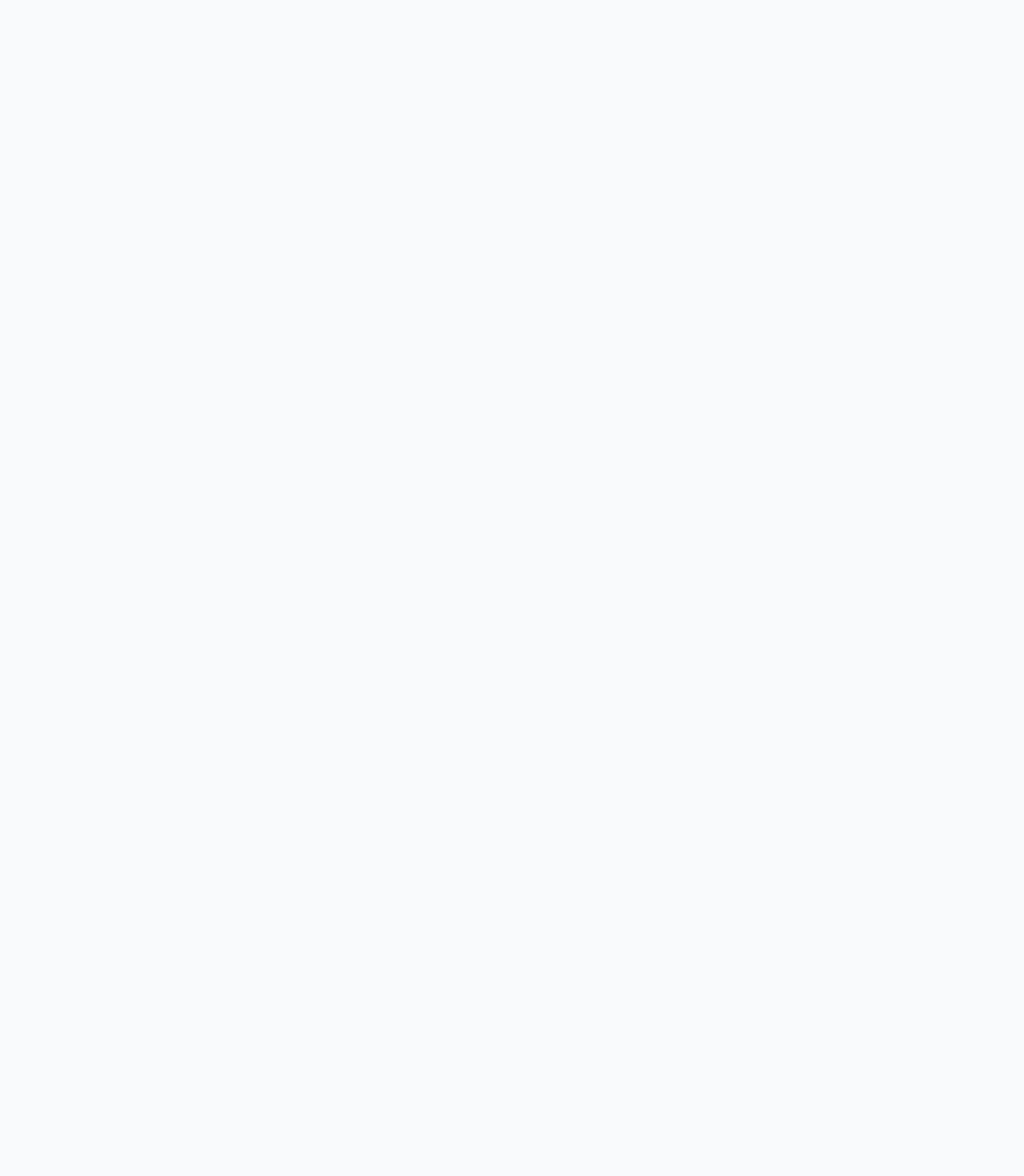
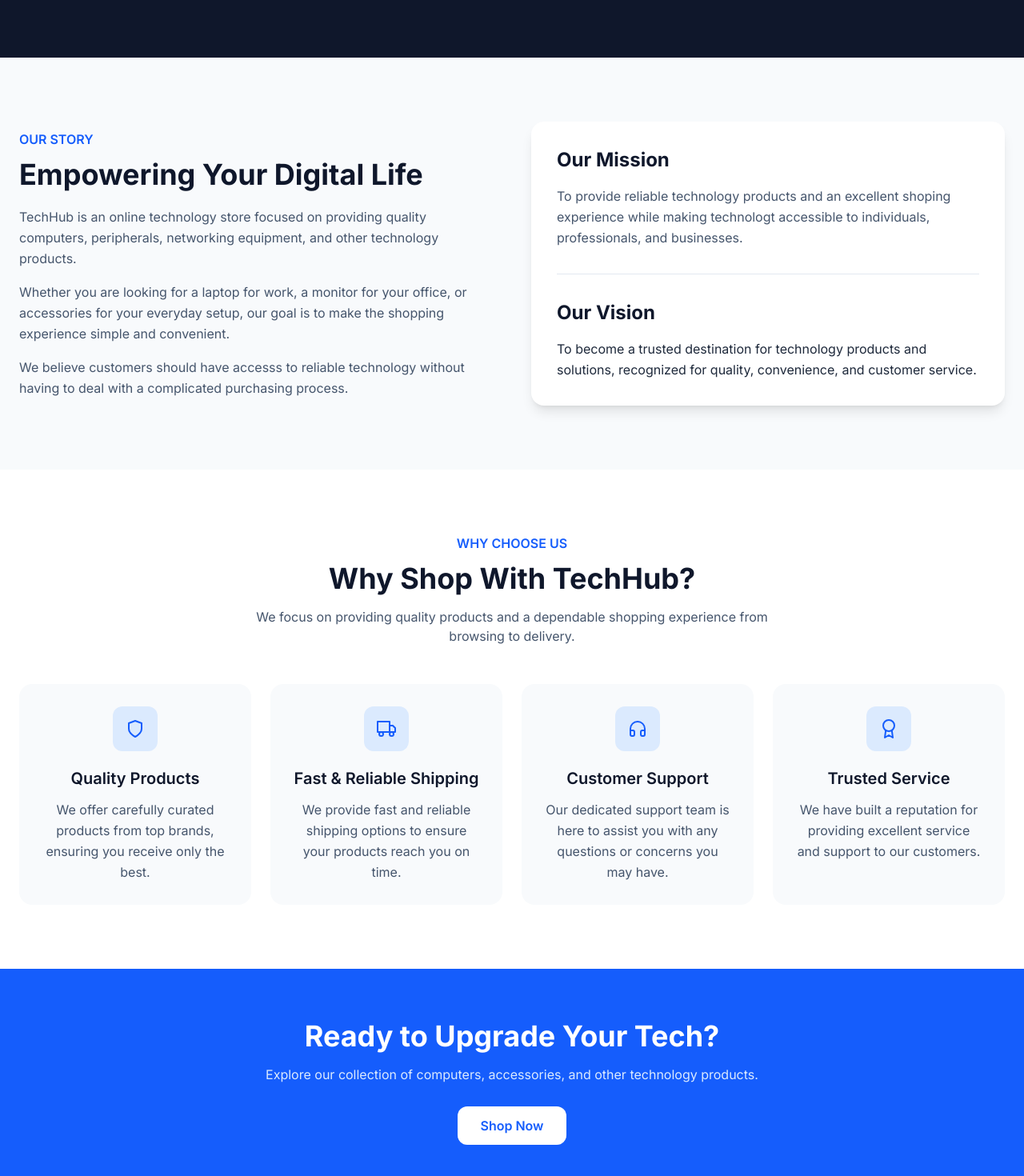
Before and after one commit to HenryOchieng/techhub, a React (Vite) app: page /about in a window 1280 px wide. Shown: the part 356-1826 px from the top of the page at 80% size. Before the commit the page ends 800 px from the top, so only its background shows below. Built offline with nearby package versions, Linux system fonts and the light colour scheme.

Commit message:
about page commit

```diff
--- a/src/pages/About.jsx
+++ b/src/pages/About.jsx
@@ -1,7 +1,161 @@
+import { FiShield, FiTruck, FiHeadphones, FiAward } from "react-icons/fi"
+
 function About() {
+    const features = [
+        {
+            icon: FiShield,
+            title: "Quality Products",
+            description: "We offer carefully curated products from top brands, ensuring you receive only the best."
+        },
+        {
+            icon: FiTruck,
+            title: "Fast & Reliable Shipping",
+            description: "We provide fast and reliable shipping options to ensure your products reach you on time."
+        },
+        {
+            icon: FiHeadphones,
+            title: "Customer Support",
+            description: "Our dedicated support team is here to assist you with any questions or concerns you may have."
+        },
+        {
+            icon: FiAward,
+            title: "Trusted Service",
+            description: "We have built a reputation for providing excellent service and support to our customers."
+        }
+    ]
+
     return (
-        <div className="p-10 text-center text-4xl font-bold">
-            About Page
+        <div className="bg-slate-50">
+
+            {/* Hero */}
+            <section className="bg-slate-900 text-white py-20">
+                <div className="max-w-7xl mx-auto px-6 text-center">
+                    <p className="text-blue-400 font-semibold mb-3">
+                        ABOUT TECHHUB
+                    </p>
+                    <h1 className="text-4xl md:text-5xl font-bold">
+                        Technology Solutions for Your Needs
+                    </h1>
+                    <p className="text-slate-300 max-w-2xl mx-auto mt-5 text-lg">
+                        At TechHub, we are passionate about providing high-quality technology products and solutions to meet your needs.
+                        Our mission is to make technology accessible and enjoyable for everyone.
+                    </p>
+                </div>
+            </section>
+
+            {/* About */}
+            <section className="py-20">
+                <div className="max-w-7xl mx-auto px-6">
+                    <div className="grid md:grid-cols-2 gap-12 items-center">
+                        <div>
+                            <p className="text-blue-600 font-semibold mb-3">
+                                OUR STORY
+                            </p>
+                            <h2 className="text-3xl md:text-4xl font-bold text-slate-900">
+                                Empowering Your Digital Life
+                            </h2>
+                            <p className="text-slate-600 mt-5 leading-relaxed">
+                                TechHub is an online technology store focused
+                                on providing quality computers, peripherals,
+                                networking equipment, and other technology
+                                products.
+                            </p>
+                            <p className="text-slate-600 mt-4 leading-relaxed">
+                                Whether you are looking for a laptop for work,
+                                a monitor for your office, or accessories for
+                                your everyday setup, our goal is to make the
+                                shopping experience simple and convenient.
+                            </p>
+                            <p className="text-slate-600 mt-4 leading-relaxed">
+                                We believe customers should have accesss to
+                                reliable technology without having to deal
+                                with a complicated purchasing process.
+                            </p>
+                        </div>
+                        <div className="bg-white rounded-2xl shadow-lg p-8">
+                            <h3 className="text-2xl font-bold text-slate-900">
+                                Our Mission
+                            </h3>
+                            <p className="text-slate-600 mt-4 leading-relaxed">
+                                To provide reliable technology products and
+                                an excellent shoping experience while making
+                                technologt accessible to individuals,
+                                professionals, and businesses.
+                            </p>
+                            <div className="border-t border-slate-200 mt-8 pt-8">
+                                <h3 className="text-2xl font-bold text-slate-900">
+                                    Our Vision
+                                </h3>
+                                <p className="txt-slate-600 mt-4 leading-relaxed">
+                                    To become a trusted destination for
+                                    technology products and solutions,
+                                    recognized for quality, convenience,
+                                    and customer service.
+                                </p>
+                            </div>
+                        </div>
+                    </div>
+                </div>
+            </section>
+
+            {/* Features */}
+            <section className="bg-white py-20">
+                <div className="max-w-7xl mx-auto px-6">
+                    <div className="text-center mb-12">
+                        <p className="text-blue-600 font-semibold mb-3">
+                            WHY CHOOSE US
+                        </p>
+                        <h2 className="text-3xl md:text-4xl font-bold text-slate-900">
+                            Why Shop With TechHub?
+                        </h2>
+                        <p className="text-slate-600 mt-4 max-w-2xl mx-auto">
+                            We focus on providing quality products and a
+                            dependable shopping experience from browsing
+                            to delivery.
+                        </p>
+                    </div>
+                    <div className="grid sm:grid-cols-2 lg:grid-cols-4 gap-6">
+                        {features.map((feature) => {
+                            const Icon = feature.icon
+                            return (
+                                <div
+                                    key={feature.title}
+                                    className="bg-slate-50 rounded-2xl p-7 text-center hover:shadow-lg transition"
+                                >
+                                    <div className="w-14 h-14 mx-auto bg-blue-100 text-blue-600 rounded-xl flex items-center justify-center">
+                                        <Icon className="text-2xl"/>
+                                    </div>
+                                    <h3 className="text-xl font-semibold text-slate-900 mt-5">
+                                        {feature.title}
+                                    </h3>
+                                    <p className="text-slate-600 mt-3 leading-relaxed">
+                                        {feature.description}
+                                    </p>
+                                </div>
+                            )
+                        })}
+                    </div>
+                </div>
+            </section>
+
+            {/* Call to Action */}
+            <section className="bg-blue-600 text-white py-16">
+                <div className="max-w-4xl mx-auto px-6 text-center">
+                    <h2 className="text-3xl md:text-4xl font-bold">
+                        Ready to Upgrade Your Tech?
+                    </h2>
+                    <p className="text-blue-100 mt-4">
+                        Explore our collection of computers, accessories,
+                        and other technology products.
+                    </p>
+                    <a
+                        href="/shop"
+                        className="inline-block mt-7 bg-white text-blue-600 font-semibold px-7 py-3 rounded-xl hover:bg-slate-100 transition"
+                    >
+                        Shop Now
+                    </a>
+                </div>
+            </section>
         </div>
     )
 }
--- a/src/pages/Deals.jsx
+++ b/src/pages/Deals.jsx
@@ -68,9 +68,9 @@
                     onChange={(e) => setSortBy(e.target.value)}
                     className="border rounded-xl px-4 py-3 outline-none focus:ring-2 focus:ring-blue-600"
                 >
-                    <opttion value="discount">
+                    <option value="discount">
                         Biggest Discount
-                    </opttion>
+                    </option>
                     <option value="price-low">
                         Price: Low to High
                     </option>
@@ -84,7 +84,7 @@
             </div>
 
             {/* Deals Banner */}
-            <div className="bg-slate-900 text-white rounded-2xl p=6 md:p-8 mb-8">
+            <div className="bg-slate-900 text-white rounded-2xl p-6 md:p-8 mb-8">
                 <div className="flex flex-col md:flex-row md:items-center md:justify-between gap-5">
                     <div>
                         <h2 className="text-2xl font-bold">
```
